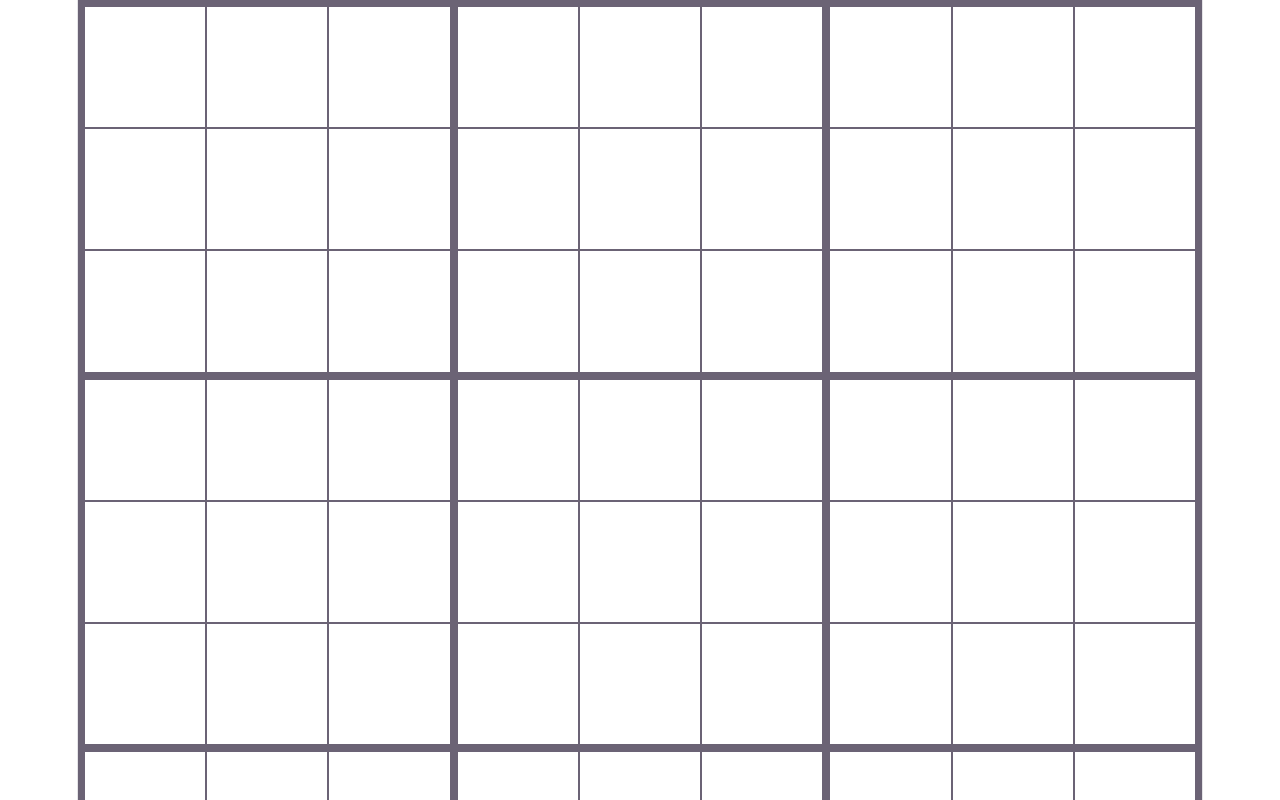
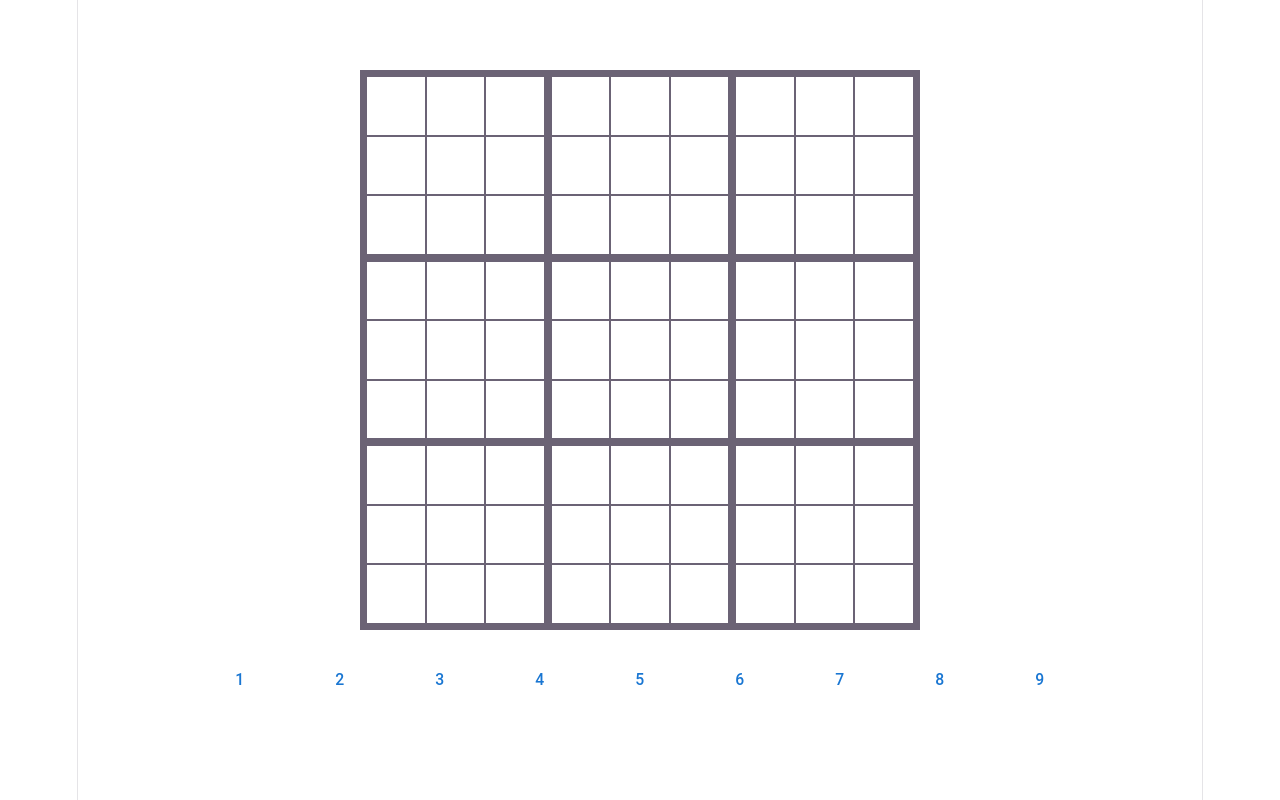
Before and after one commit to olikve02/Sudoku-Helper, a React (Vite) app: page / in a window 1280 px wide. Shown: the top 800 px of the page. Built offline with nearby package versions, Linux system fonts and the light colour scheme.

Commit message:
Major Change Changed structure for chosenCells to add candidates Lifted state for chosenCells Added buttons for entering candidates

```diff
--- a/src/App.css
+++ b/src/App.css
@@ -16,3 +16,22 @@
   display: flex;
   aspect-ratio: 1/1;
 }
+
+.screen-container{
+  display: flex;
+  flex-direction: column;
+  align-items: center;
+  height: 100vh;
+  justify-content: center;
+}
+
+.board{
+  border-style: solid;
+  aspect-ratio: 1/1;
+  height: 70%;
+}
+
+.button{
+  height: 100px;
+  width: 100px;
+}
--- a/src/App.tsx
+++ b/src/App.tsx
@@ -1,13 +1,48 @@
+import { Box, Button, Stack } from '@mui/material'
 import Board from './Components/Board'
+import ButtonRow from './Components/ButtonRow'
+import { useState } from 'react'
 
 function App() {
+    const [chosenCells, setChosenCells] = useState<{block: number, cell: number, candidates: number[]}[]>([])
+
+  return (
+    <Box className = "screen-container">
+        <Board
+          chosenCells = {chosenCells}
+          handleCellClicked = {handleCellClicked}
+          >
+
+        </Board>
+
+        <ButtonRow
+        handleButtonClicked={handleButtonClicked}>
+        </ButtonRow>
+    </Box>
+  )
 
 
-  return (
 
-    <Board></Board>
+ function handleCellClicked(block: any, cell: any){
 
-  )
+        const cellAlreadyClicked = chosenCells.some((cellArray) => block == cellArray.block && cell == cellArray.cell)
+        if(cellAlreadyClicked){
+            setChosenCells(chosenCells.filter((cellArray) => block != cellArray.block || cell != cellArray.cell))
+        }else{
+            setChosenCells([...chosenCells, {block: block, cell: cell, candidates: []}])
+        }
+    }
+
+
+  function handleButtonClicked(buttonNr: number){
+    const newCandidates = chosenCells.map((cell) => (
+      {block: cell.block, cell: cell.cell, candidates: cell.candidates.push(buttonNr)}
+
+    ))
+
+    console.log(newCandidates)
+
+  }
 }
 
 export default App
--- a/src/Components/Block.tsx
+++ b/src/Components/Block.tsx
@@ -14,7 +14,6 @@ function Block(props){
                     cell = {cellNr+1}
                     handleCellClicked = {props.handleCellClicked}
                     chosenCells = {props.chosenCells}
-                    setChosenCells = {props.setChosenCells}
                     >
 
                     </Cell>
--- a/src/Components/Board.tsx
+++ b/src/Components/Board.tsx
@@ -1,24 +1,29 @@
 import Grid from "@mui/material/Grid"
 import '../App.css'
 import Block from "./Block"
-import { useState } from "react"
-import { Box, Button } from "@mui/material"
 
-function Board(){
+type BoardProps = {
+    chosenCells: {block: number, cell: number, candidates: number[]}[],
+    handleCellClicked: (block: number, cell: number) => void,
+}
+
+
+function Board(props: BoardProps){
     const blocks = [0,1,2,3,4,5,6,7,8]
-    const [chosenCells, setChosenCells] = useState<{block: number, cell: number}[]>([])
-    const [chosenCell, setChosenCell] = useState(false)
 
     return(
 
-        <Grid container columns={3} sx={{borderStyle: "solid", aspectRatio: 1/1}}>
+        <Grid
+        container
+        columns={3}
+        className = "board">
 
         {blocks.map((block) => (
              <Grid key={block} size= {1}>
                 <Block
                     block = {block+1}
-                    handleCellClicked = {handleCellClicked}
-                    chosenCells = {chosenCells}
+                    handleCellClicked = {props.handleCellClicked}
+                    chosenCells = {props.chosenCells}
                     >
 
                 </Block>
@@ -30,8 +35,5 @@ function Board(){
 
 
 
-    function handleCellClicked(block: any, cell: any){
-        setChosenCell(!chosenCell)
-        setChosenCells([...chosenCells, {block: block, cell}])
-    }
+
 }export default Board
--- /dev/null
+++ b/src/Components/ButtonRow.tsx
@@ -0,0 +1,14 @@
+import { Button, Stack } from "@mui/material"
+type ButtonRowProps = {
+    handleButtonClicked: (buttonNr:number) => void
+}
+function ButtonRow(props: ButtonRowProps){
+    const buttons = [0,1,2,3,4,5,6,7,8]
+ return(
+    <Stack direction={"row"}>
+        {buttons.map((button) => (
+            <Button key={button} onClick={() => props.handleButtonClicked(button+1)} className="button">{button + 1}</Button>
+        ))}
+    </Stack>
+ )
+} export default ButtonRow
--- a/src/Components/Candidates.tsx
+++ b/src/Components/Candidates.tsx
@@ -1,23 +1,41 @@
 import Grid from "@mui/material/Grid"
 import '../App.css'
 import { useState } from "react"
-function Candidates(props){
+
+
+type CandidatesProps = {
+    block: number,
+    cell: number,
+    chosenCells: {
+        block: number,
+        cell: number,
+        candidates: number[]
+    }[]
+}
+
+function Candidates(props: CandidatesProps){
 
     const candidates = [0,1,2,3,4,5,6,7,8]
-    const [showCandidate, setShowCandidate] = useState(false)
-    const [shownCantidates, setShownCandidates] = useState<{block: number, cell: number, candidates: Array<number>}[]>()
+
+    const cellData = props.chosenCells.find(
+        chosenCell =>
+            chosenCell.block == props.block &&
+            chosenCell.cell == props.cell
+    )
+
 
     return(
 
         <Grid className = "sudoku-candidates" container columns={3}>
             {candidates.map((candidate) => (
-                <Grid key={candidate}></Grid>
+                <Grid size={1} key={candidate}>
+                  {cellData?.candidates?.includes(candidate + 1)
+                  ? candidate + 1
+                  : ""
+                  }
+                </Grid>
             ))}
         </Grid>
     )
 
-    function showCandidateForCell(chosenCells, setChosenCells, newCandidate){
-
-    }
-
 }export default Candidates
--- a/src/Components/Cell.tsx
+++ b/src/Components/Cell.tsx
@@ -6,7 +6,7 @@ type CellProps = {
     block: number,
     cell: number,
     handleCellClicked: (block: number, cell: number) => void,
-    chosenCells: {block: number, cell: number}[],
+    chosenCells: {block: number, cell: number, candidates: number[]}[],
 }
 
 function Cell(props: CellProps){
@@ -15,24 +15,22 @@ function Cell(props: CellProps){
             props.block == chosenCell.block && props.cell == chosenCell.cell
         )))
 
-
     return(
         <Grid
             onClick = {cellClicked}
-            size = {1} className= {isChosen ? "sudoku-cell-chosen" : "sudoku-cell"}
-            cell = {props.cell}
-            block = {props.cell}
-            chosenCells = {props.chosenCells}
-            >
-            <Candidates></Candidates>
+            size = {1} className= {isChosen ? "sudoku-cell-chosen" : "sudoku-cell"}>
+
+            <Candidates
+                chosenCells = {props.chosenCells}
+                cell = {props.cell}
+                block = {props.block}
+                ></Candidates>
       </Grid>
     )
 
 
     function cellClicked(){
         props.handleCellClicked(props.block, props.cell)
-        //console.log("B: " + props.block + " C: " + props.cell + "Chosen: " + isChosen)
-
     }
 
 } export default Cell
```
